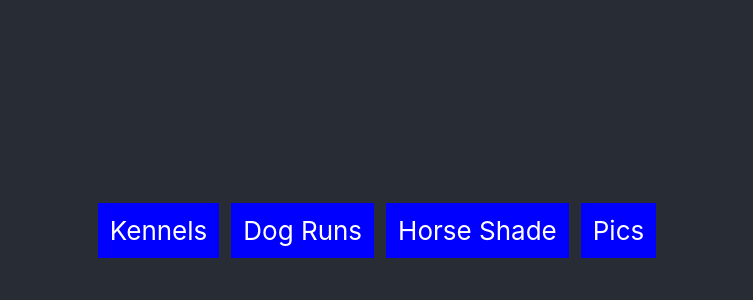
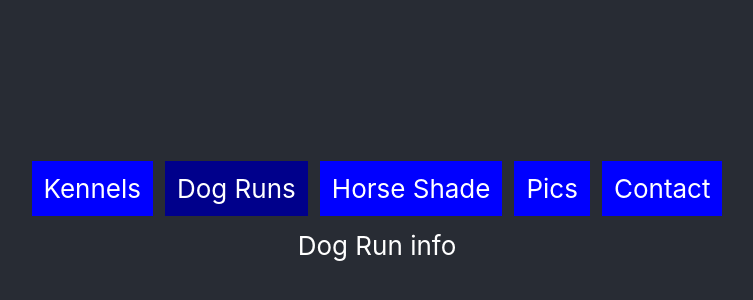
Before and after one commit to rhtaylor/Petsafe-kennels, a React (Create React App) app in the folder React-Front/pet-safe-kennels/: page /DogRun in a window 1280 px wide. Shown: the part 170-470 px from the top of the page, without its empty margins (263-1016 px from the left). Built offline with nearby package versions, Linux system fonts and the light colour scheme.

Commit message:
updates a contact component

```diff
--- a/React-Front/pet-safe-kennels/src/App.js
+++ b/React-Front/pet-safe-kennels/src/App.js
@@ -4,6 +4,8 @@ import { BrowserRouter as Router, Route } from 'react-router-dom'
 import Home from './Home.jsx'
 import NavBar from './NavBar.jsx'
 import Kennel from './Kennel.jsx'
+import DogRun from './DogRun.jsx'
+import Contact from './Contact.jsx'
 class App extends Component{
 
   render(){
@@ -12,6 +14,8 @@ class App extends Component{
        <Route path='/' component={NavBar} />
        <Route exact path='/' component={Home} />
        <Route path='/Kennel' component={Kennel} />
+       <Route path='/DogRun' component={DogRun} />
+       <Route path='/Contact' component={Contact} />
      </Router>
      </header>
     );
--- /dev/null
+++ b/React-Front/pet-safe-kennels/src/Contact.jsx
@@ -0,0 +1,10 @@
+import React, { Component } from 'react'
+
+export default class Contact extends Component{
+    render(){
+        return(<div>
+            <p>Contact info</p>
+            <p>WTF</p>
+        </div>)
+    }
+}
--- /dev/null
+++ b/React-Front/pet-safe-kennels/src/DogRun.jsx
@@ -0,0 +1,11 @@
+import React, { Component } from 'react'
+
+export default class DogRun extends Component{
+    render(){
+        return(
+            <div>
+                <p>Dog Run info</p>
+            </div>
+        )
+    }
+}
--- a/React-Front/pet-safe-kennels/src/NavBar.jsx
+++ b/React-Front/pet-safe-kennels/src/NavBar.jsx
@@ -25,7 +25,7 @@ export default class NavBar extends Component{
                 }}
             >Kennels</NavLink>
             <NavLink
-                to="/Dog Run"
+                to="/DogRun"
                 /* set exact so it knows to only set activeStyle when route is deeply equal to link */
                 exact
                 /* add styling to Navlink */
@@ -53,6 +53,13 @@ export default class NavBar extends Component{
             activeStyle={{
                 backrround: 'darkblue'
             }}>Pics</NavLink>
+            <NavLink
+                to="/Contact"
+                exact
+                style={link}
+                activeStyle={{
+                    backrround: 'darkblue'
+                }}>Contact</NavLink>
         </div>)
     }
 }
```
Also changed, not shown: 1 other file (tests, documents, lock files or other folders).
